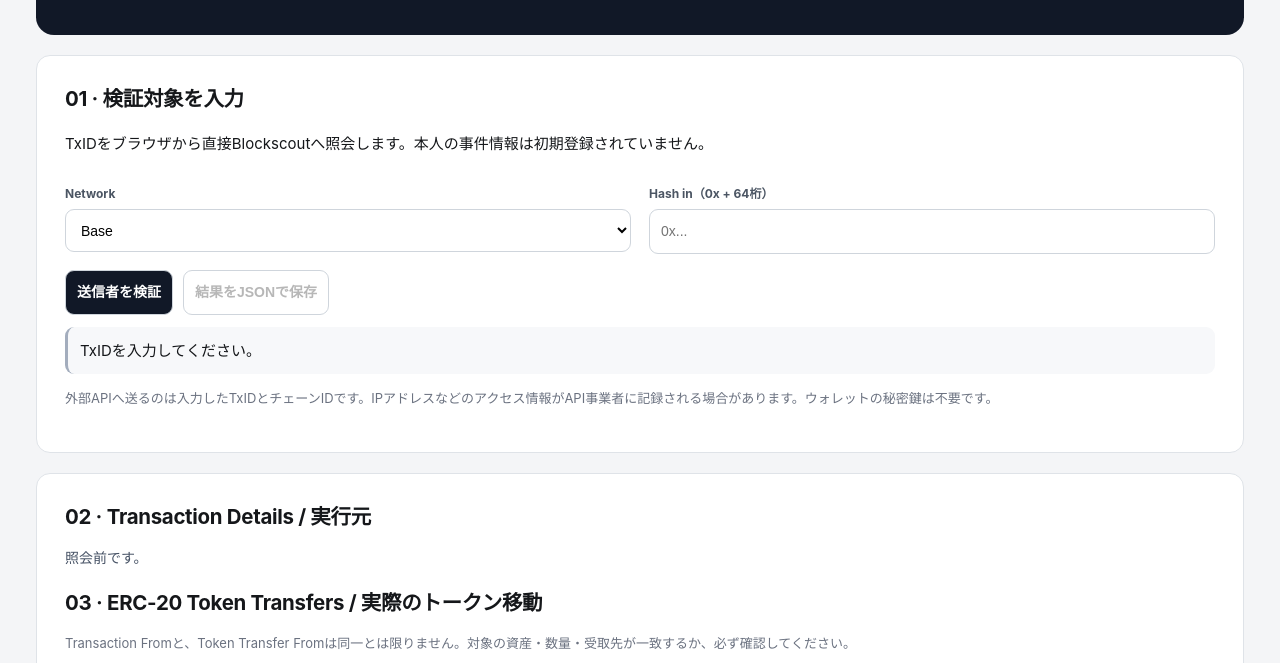
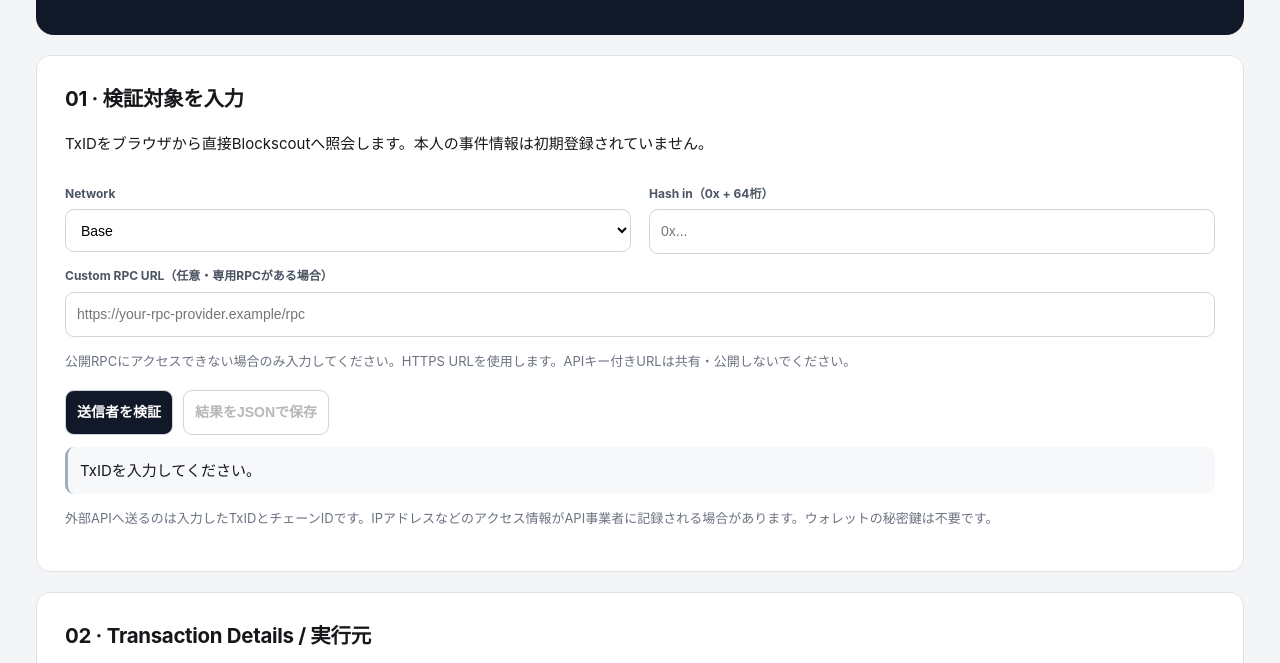
Before and after one commit to guruguruhyena-hue/evidence-tracer, a website: page tx-verify.html in a window 1280 px wide. Shown: the part 237-900 px from the top of the page. Drawn offline with Linux system fonts and the light colour scheme.

Commit message:
ui: add optional dedicated RPC endpoint for blocked explorer lookups

```diff
--- a/tx-verify.html
+++ b/tx-verify.html
@@ -5,13 +5,13 @@
 <p>TxIDをブラウザから直接Blockscoutへ照会します。本人の事件情報は初期登録されていません。</p>
 <div class="grid"><div><label for="verifyNetwork">Network</label><select id="verifyNetwork"><option value="8453">Base</option><option value="10">Optimism</option></select></div>
 <div><label for="verifyHash">Hash in（0x + 64桁）</label><input id="verifyHash" autocomplete="off" spellcheck="false" placeholder="0x..."></div></div>
-<div class="actions"><button class="primary" id="verifyButton">送信者を検証</button><button id="verifyExport" disabled>結果をJSONで保存</button></div>
+<div style="margin-top:12px"><label for="verifyRpc">Custom RPC URL（任意・専用RPCがある場合）</label><input id="verifyRpc" type="url" autocomplete="off" spellcheck="false" placeholder="https://your-rpc-provider.example/rpc"><p class="muted">公開RPCにアクセスできない場合のみ入力してください。HTTPS URLを使用します。APIキー付きURLは共有・公開しないでください。</p></div><div class="actions"><button class="primary" id="verifyButton">送信者を検証</button><button id="verifyExport" disabled>結果をJSONで保存</button></div>
 <p id="verifyStatus" class="operation-status" role="status">TxIDを入力してください。</p>
 <p class="muted">外部APIへ送るのは入力したTxIDとチェーンIDです。IPアドレスなどのアクセス情報がAPI事業者に記録される場合があります。ウォレットの秘密鍵は不要です。</p>
 </section>
 <section class="card"><h2>02 · Transaction Details / 実行元</h2><div id="verifyTx" class="explain">照会前です。</div>
 <h2>03 · ERC-20 Token Transfers / 実際のトークン移動</h2>
-<p class="muted">Transaction Fromと、Token Transfer Fromは同一とは限りません。対象の資産・数量・受取先が一致するか、必ず確認してください。</p>
+<p class="muted">Transaction Fromと、Token Transfer Fromは同一とは限りません。RPC経由の数量はトークンdecimals未取得のraw整数単位で表示されます。対象の資産・数量・受取先が一致するか、必ず確認してください。</p>
 <div class="results"><table><thead><tr><th>Token</th><th>Amount</th><th>Transfer From</th><th>Transfer To</th><th>Contract</th></tr></thead><tbody id="verifyTransfers"></tbody></table></div></section>
 <section class="card"><h2>04 · 注意事項</h2><p>アドレスが表示されても、そのアドレスの法的所有者は確定しません。成功したトランザクションに該当ERC-20 Transferが存在することを、エクスプローラー上でも再確認してください。</p></section></main>
 <script src="./tx-verify.js" defer></script></body></html>
```
